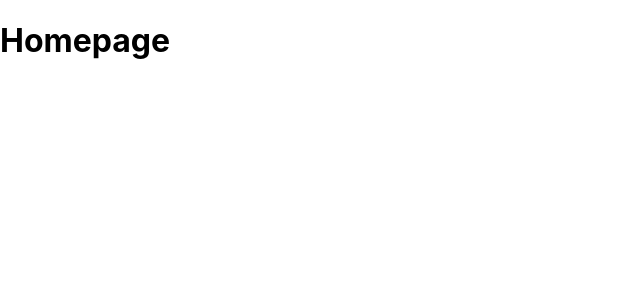
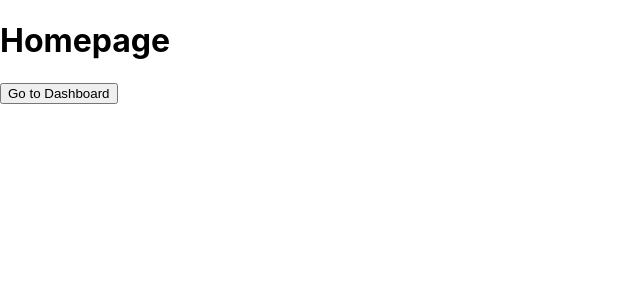
Before and after one commit to MikeOuroumis/react-auth-tdd-jest, a React (Create React App) app: page / in a window 1280 px wide. Shown: the top 300 px of the page, without its empty margins (0-640 px from the left). Built offline with nearby package versions, Linux system fonts and the light colour scheme.

Commit message:
access dashboard from home

```diff
--- a/src/pages/Homepage.tsx
+++ b/src/pages/Homepage.tsx
@@ -1,9 +1,19 @@
 import React from 'react'
+import { useNavigate } from 'react-router-dom'
 
 function Homepage() {
+  const navigate = useNavigate()
+
+  const goToDashboard = () => {
+    navigate('/dashboard')
+  }
+
   return (
     <div>
       <h1>Homepage</h1>
+      <button type="button" onClick={goToDashboard}>
+        Go to Dashboard
+      </button>
     </div>
   )
 }
```
Also changed, not shown: 1 other file (tests, documents, lock files or other folders).
